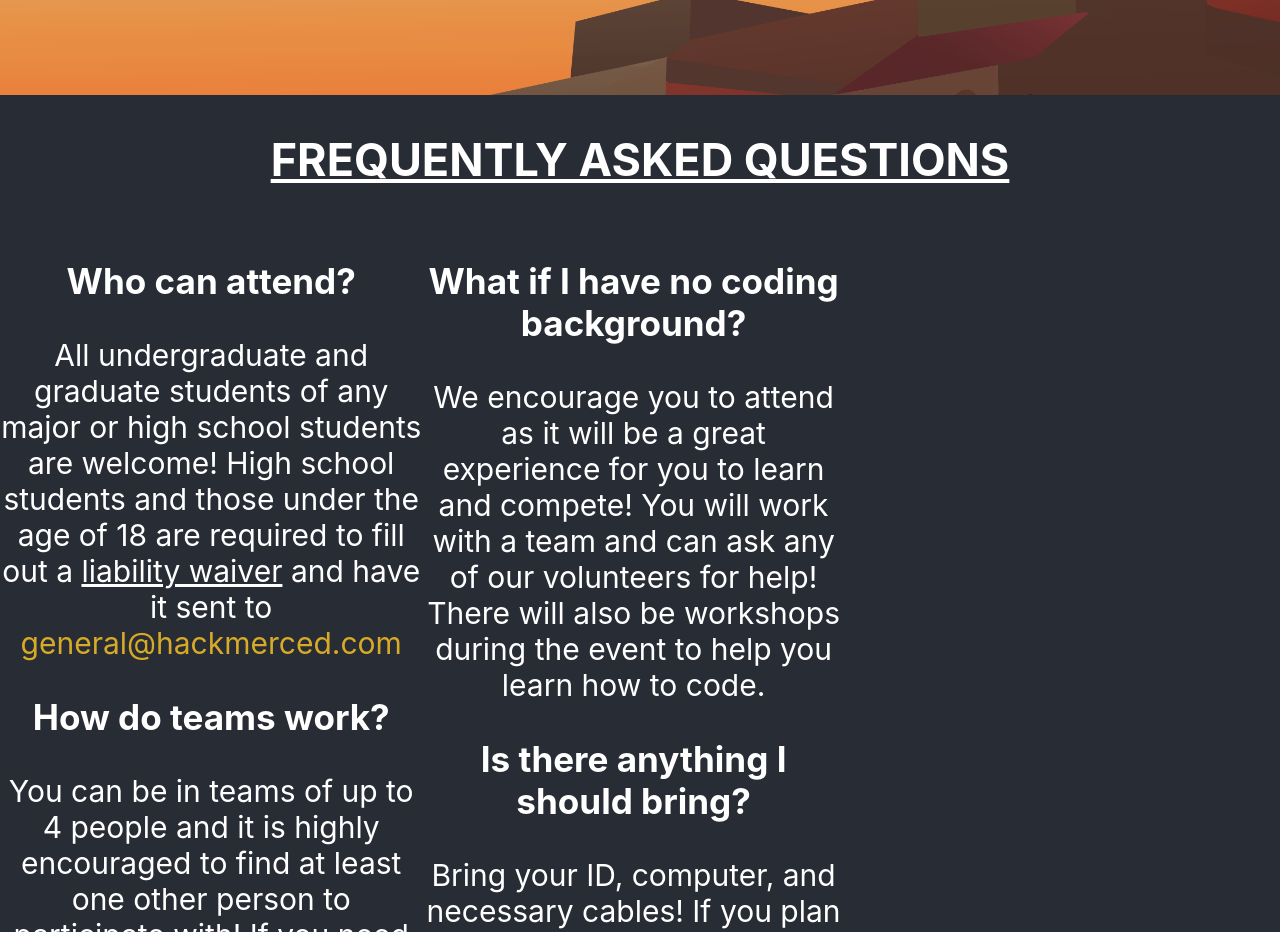
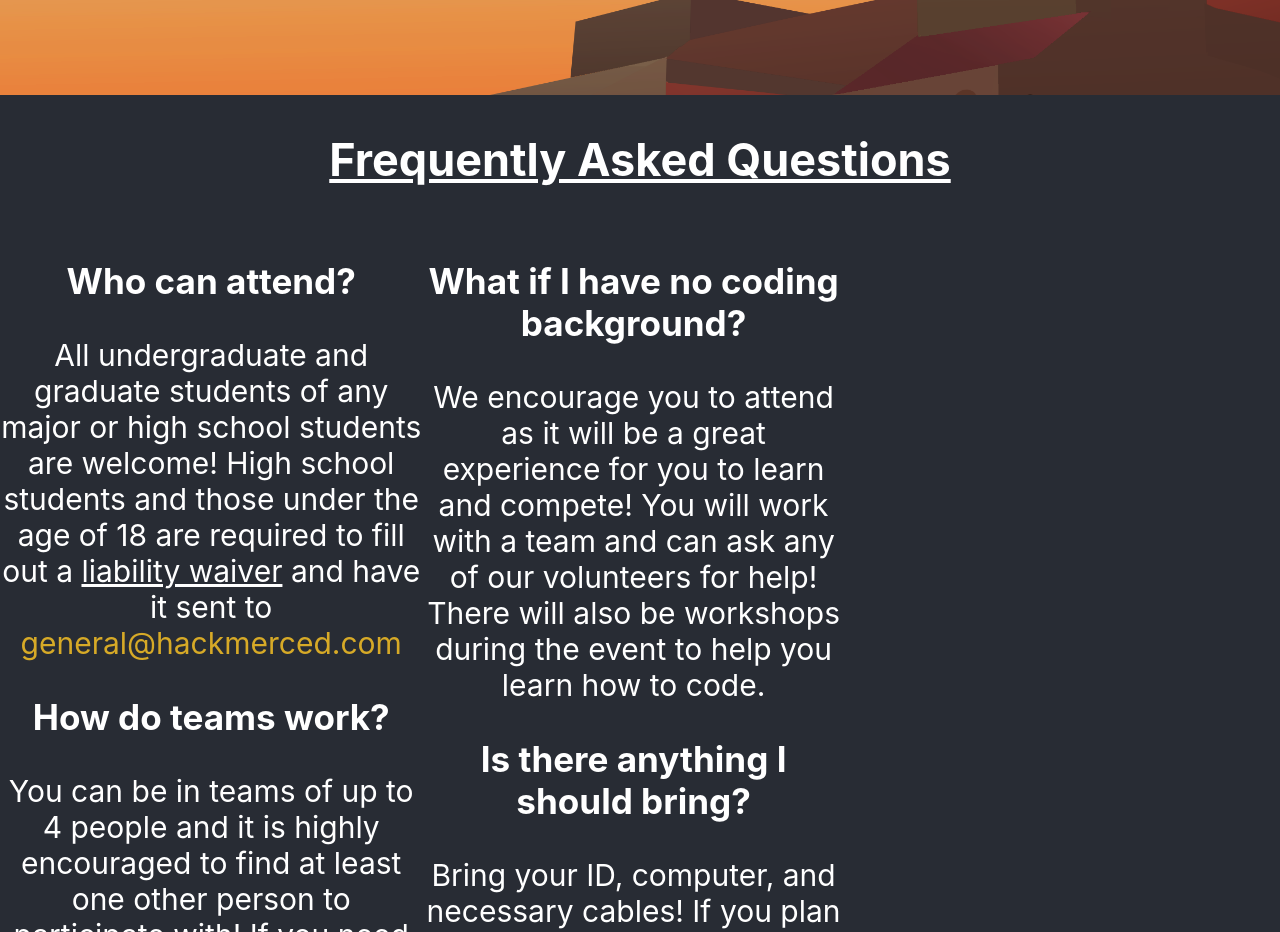
Before and after one commit to HackMerced/Hackm, a React (Create React App) app in the folder client/: page / in a window 1280 px wide. Shown: the part 840-1772 px from the top of the page. Built offline with nearby package versions, Linux system fonts and the light colour scheme; no server answers.

Commit message:
minor changes to faq

```diff
--- a/client/src/component/FAQ/FAQ.jsx
+++ b/client/src/component/FAQ/FAQ.jsx
@@ -5,7 +5,7 @@ import './faq.css'
 const Faqs = () => (
   <div className="Faqs" id="Faqs">
       <h2>
-        <u>FREQUENTLY ASKED QUESTIONS</u>
+        <u>Frequently Asked Questions</u>
       </h2>
       <div className="container">
         <div className="column-left">
```
